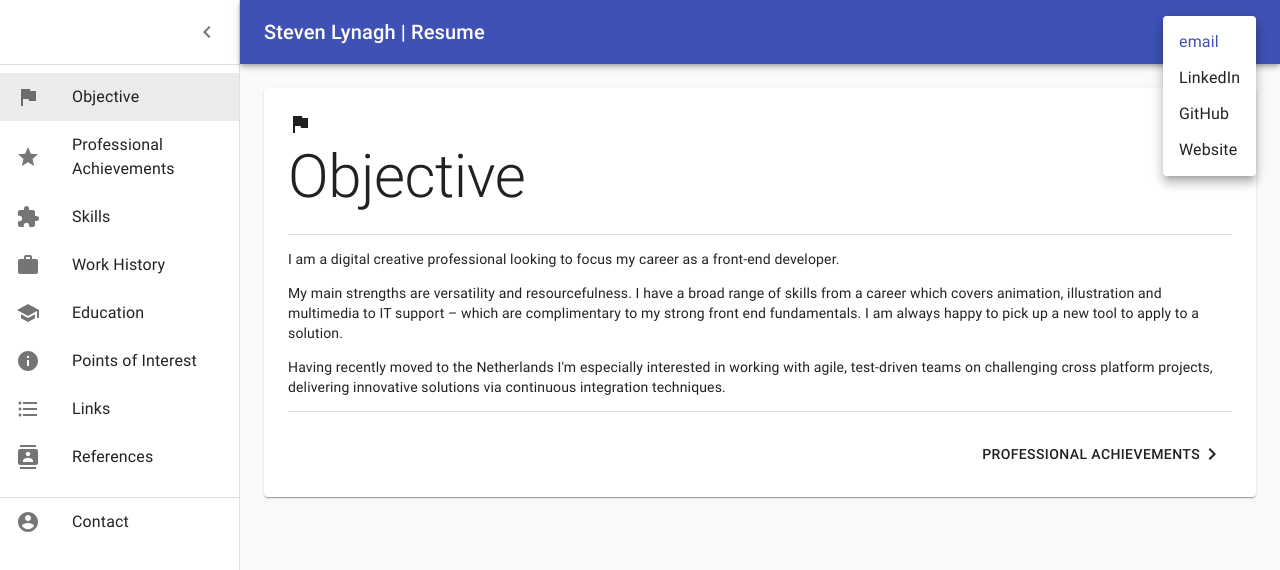
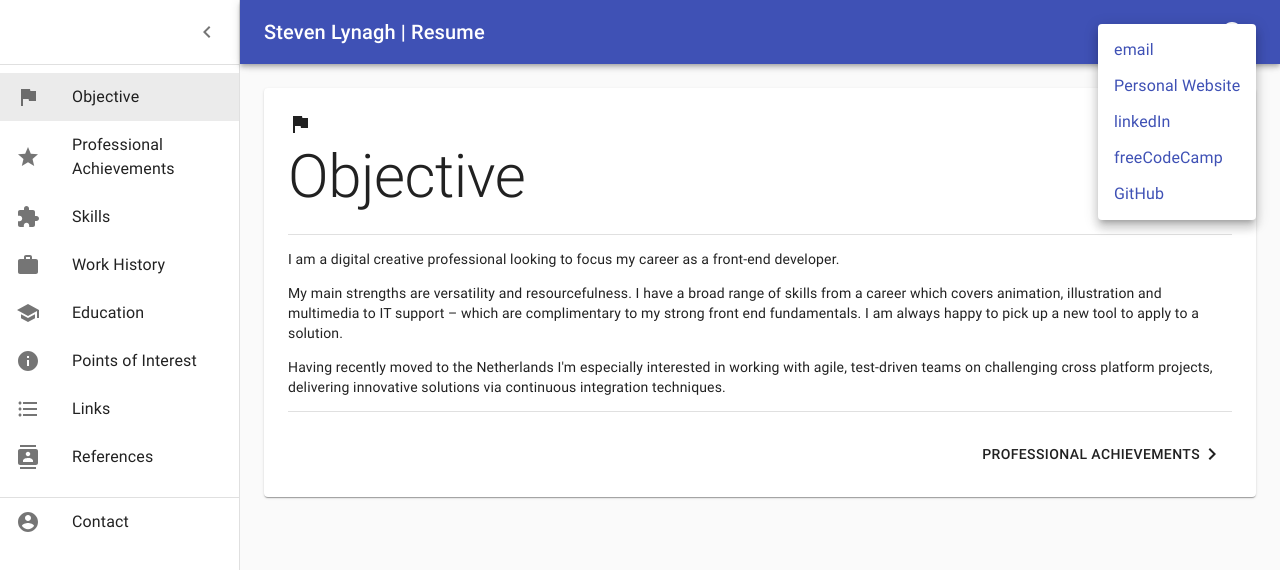
Before and after one commit to slynagh/resume-app, a React (Create React App) app: page / in a window 1280 px wide. Both pictures are taken after a click on the button 1232 px from the left and 32 px from the top of the page. Shown: the top 570 px of the page. Built offline with nearby package versions, Linux system fonts and the light colour scheme.

Commit message:
Import contact list from datasource

```diff
--- a/src/App.js
+++ b/src/App.js
@@ -48,7 +48,6 @@ const useStyles = makeStyles(theme => ({
   drawer: {
     width: drawerWidth,
     flexShrink: 0,
-
   },
   drawerOpen: {
     width: drawerWidth,
@@ -132,8 +131,7 @@ function App(props) {
           open={menuOpen}
         >
           <div className={classes.toolbar}>
-            <IconButton onClick={handleDrawerToggle}
-            >
+            <IconButton onClick={handleDrawerToggle} >
               <Icon name="ChevronLeft" />
             </IconButton>
           </div>
--- a/src/components/AppBar.js
+++ b/src/components/AppBar.js
@@ -10,6 +10,7 @@ import AccountCircle from '@material-ui/icons/AccountCircle';
 import MenuItem from '@material-ui/core/MenuItem';
 import Menu from '@material-ui/core/Menu';
 import Link from '@material-ui/core/Link';
+//import Icon from './Icon';
 //import Container from '@material-ui/core/Container';
 
 const useStyles = makeStyles(theme => ({
@@ -30,6 +31,8 @@ const useStyles = makeStyles(theme => ({
     flexGrow: 1,
   }
 }));
+
+const contact = require("../data/contact");
 
 function AppBar(props) {
   const classes = useStyles();
@@ -97,10 +100,19 @@ function AppBar(props) {
             open={contactOpen}
             onClose={handleContactClose}
           >
-            <MenuItem onClick={handleContactClose}><Link>email</Link></MenuItem>
-            <MenuItem onClick={handleContactClose}>LinkedIn</MenuItem>
+            {contact.map((item) => (
+
+                  <Link href={ item.href } target="_blank" rel="noopener noreferrer" component="a" underline="none">
+                    <MenuItem onClick={handleContactClose}>{item.name}</MenuItem>
+                  </Link>
+
+              )
+            )}
+            {/* <MenuItem divider onClick={handleContactClose}><Link href="#">email</Link></MenuItem>
+
+            <MenuItem onClick={handleContactClose}><a href="#">LinkedIn</a></MenuItem>
             <MenuItem onClick={handleContactClose}>GitHub</MenuItem>
-            <MenuItem onClick={handleContactClose}>Website</MenuItem>
+            <MenuItem onClick={handleContactClose}>Website</MenuItem> */}
           </Menu>
         </div>
       </Toolbar>
--- /dev/null
+++ b/src/data/contact.json
@@ -0,0 +1,27 @@
+[
+    {
+        "name" : "email",
+        "icon" : "Email",
+        "href" : "mailto:stevelynagh@hotmail.com"
+    },
+    {
+        "name" : "Personal Website",
+        "icon" : "Public",
+        "href" : "http://stevenlynagh.com"
+    },
+    {
+        "name" : "linkedIn",
+        "icon" : "Public",
+        "href" : "https://www.linkedin.com/in/stevenlynagh/"
+    },
+    {
+        "name" : "freeCodeCamp",
+        "icon" : "Public",
+        "href" : "https://www.freecodecamp.org/stevelynagh"
+    },
+    {
+        "name" : "GitHub",
+        "icon" : "Public",
+        "href" : "https://github.com/slynagh"
+    }
+]
```
